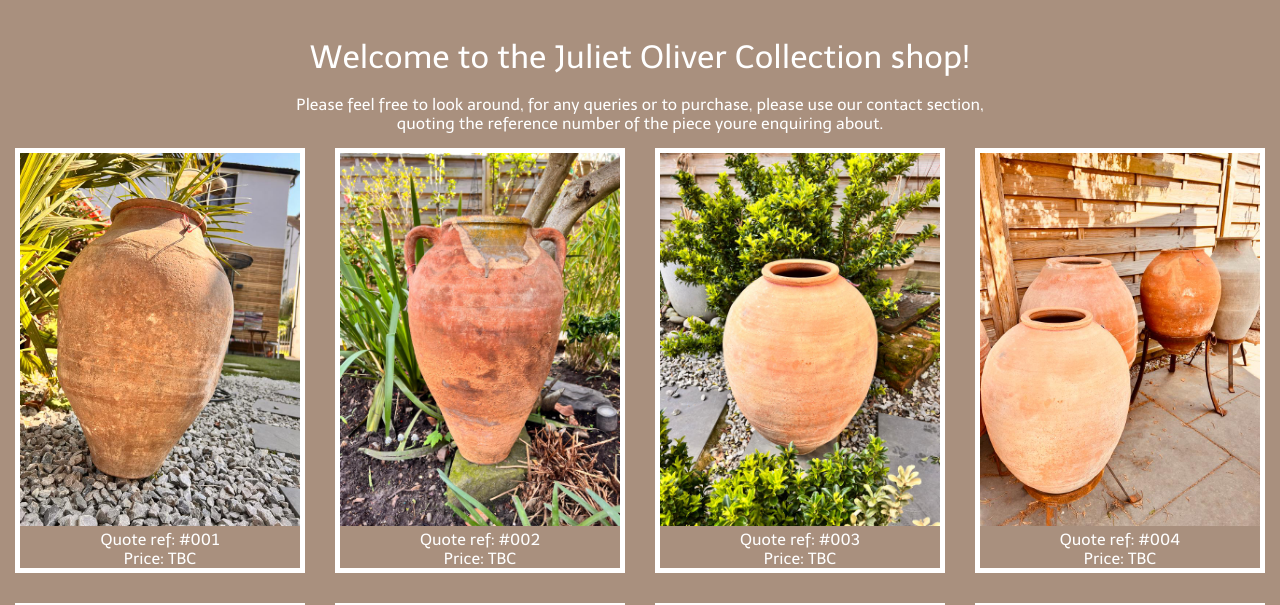
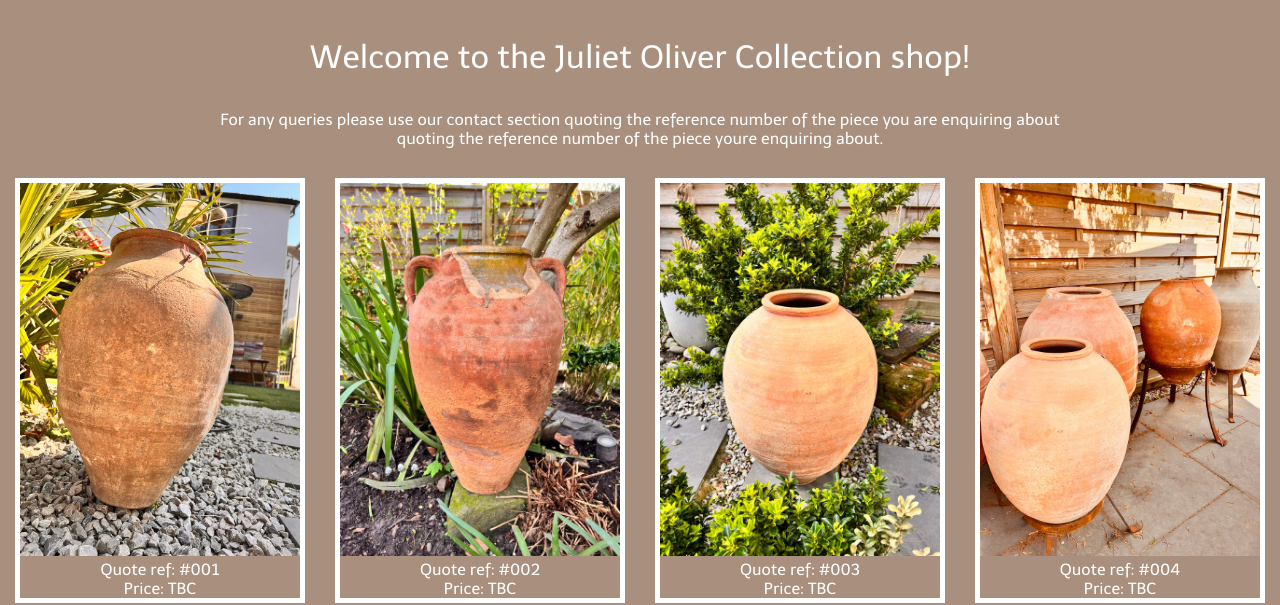
Before and after one commit to tech-bloom/juliet-oliver-collection, a plain HTML site: page shop.html in a window 1280 px wide. Shown: the part 195-800 px from the top of the page. Drawn offline with Linux system fonts and the light colour scheme.

Commit message:
Update shop.html

```diff
--- a/shop.html
+++ b/shop.html
@@ -50,7 +50,7 @@
 
 
      <main>
-      <h1 class="shophead">Welcome to the Juliet Oliver Collection shop!</h1><br> <p style="text-align: center;">Please feel free to look around, for any queries or to purchase, please use our contact section, <br> quoting the reference number of the piece youre enquiring about.</p>
+      <h1 class="shophead">Welcome to the Juliet Oliver Collection shop!</h1><br> <p style="text-align: center; margin: 15px;">For any queries please use our contact section quoting the reference number of the piece you are enquiring about <br> quoting the reference number of the piece youre enquiring about.</p>
       <div class="responsive">
         <div class="gallery">
           <a target="_blank" href="shop-img-1.jpg">
```
